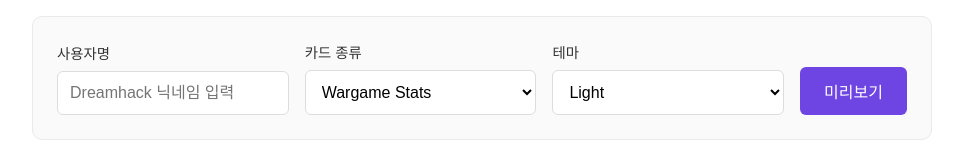
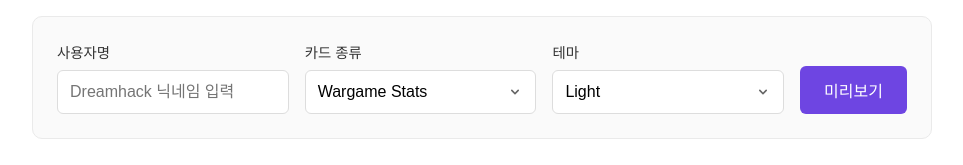
Before and after one commit to with-developer/dreamhack-readme-stats, a Next.js app: page / in a window 1280 px wide. Shown: the part 155-320 px from the top of the page, without its empty margins (158-1121 px from the left). Built offline with nearby package versions, Linux system fonts and the light colour scheme.

Commit message:
feat: 커스텀 드롭다운 UI 적용

```diff
--- a/src/pages/index.tsx
+++ b/src/pages/index.tsx
@@ -1,9 +1,74 @@
-import React, { useState, useEffect } from 'react';
+import React, { useState, useEffect, useRef } from 'react';
 import Head from 'next/head';
 import styles from '../styles/Home.module.css';
 
 type Theme = 'light' | 'dark';
 type CardType = 'stats' | 'most-solved';
+
+interface DropdownOption<T> {
+  value: T;
+  label: string;
+}
+
+interface CustomDropdownProps<T> {
+  options: DropdownOption<T>[];
+  value: T;
+  onChange: (value: T) => void;
+  placeholder?: string;
+}
+
+function CustomDropdown<T extends string>({ options, value, onChange, placeholder }: CustomDropdownProps<T>) {
+  const [isOpen, setIsOpen] = useState(false);
+  const dropdownRef = useRef<HTMLDivElement>(null);
+
+  const selectedOption = options.find(opt => opt.value === value);
+
+  useEffect(() => {
+    const handleClickOutside = (event: MouseEvent) => {
+      if (dropdownRef.current && !dropdownRef.current.contains(event.target as Node)) {
+        setIsOpen(false);
+      }
+    };
+    document.addEventListener('mousedown', handleClickOutside);
+    return () => document.removeEventListener('mousedown', handleClickOutside);
+  }, []);
+
+  return (
+    <div className={styles.dropdown} ref={dropdownRef}>
+      <button
+        type="button"
+        className={`${styles.dropdownTrigger} ${isOpen ? styles.dropdownOpen : ''}`}
+        onClick={() => setIsOpen(!isOpen)}
+      >
+        <span>{selectedOption?.label || placeholder}</span>
+        <svg className={styles.dropdownArrow} viewBox="0 0 20 20" fill="currentColor">
+          <path fillRule="evenodd" d="M5.293 7.293a1 1 0 011.414 0L10 10.586l3.293-3.293a1 1 0 111.414 1.414l-4 4a1 1 0 01-1.414 0l-4-4a1 1 0 010-1.414z" clipRule="evenodd" />
+        </svg>
+      </button>
+      {isOpen && (
+        <ul className={styles.dropdownMenu}>
+          {options.map((option) => (
+            <li
+              key={option.value}
+              className={`${styles.dropdownItem} ${option.value === value ? styles.dropdownItemSelected : ''}`}
+              onClick={() => {
+                onChange(option.value);
+                setIsOpen(false);
+              }}
+            >
+              {option.label}
+              {option.value === value && (
+                <svg className={styles.checkIcon} viewBox="0 0 20 20" fill="currentColor">
+                  <path fillRule="evenodd" d="M16.707 5.293a1 1 0 010 1.414l-8 8a1 1 0 01-1.414 0l-4-4a1 1 0 011.414-1.414L8 12.586l7.293-7.293a1 1 0 011.414 0z" clipRule="evenodd" />
+                </svg>
+              )}
+            </li>
+          ))}
+        </ul>
+      )}
+    </div>
+  );
+}
 
 export default function Home() {
   const [username, setUsername] = useState('');
@@ -11,6 +76,16 @@ export default function Home() {
   const [selectedCard, setSelectedCard] = useState<CardType>('stats');
   const [previewKey, setPreviewKey] = useState(0);
   const [isLoading, setIsLoading] = useState(false);
+
+  const cardOptions: DropdownOption<CardType>[] = [
+    { value: 'stats', label: 'Wargame Stats' },
+    { value: 'most-solved', label: 'Most Solved Categories' },
+  ];
+
+  const themeOptions: DropdownOption<Theme>[] = [
+    { value: 'light', label: 'Light' },
+    { value: 'dark', label: 'Dark' },
+  ];
 
   const baseUrl = 'https://dreamhack-readme-stats.vercel.app';
 
@@ -95,29 +170,21 @@ export default function Home() {
             </div>
 
             <div className={styles.inputGroup}>
-              <label htmlFor="cardType">카드 종류</label>
-              <select
-                id="cardType"
+              <label>카드 종류</label>
+              <CustomDropdown
+                options={cardOptions}
                 value={selectedCard}
-                onChange={(e) => setSelectedCard(e.target.value as CardType)}
-                className={styles.selectInput}
-              >
-                <option value="stats">Wargame Stats</option>
-                <option value="most-solved">Most Solved Categories</option>
-              </select>
+                onChange={setSelectedCard}
+              />
             </div>
 
             <div className={styles.inputGroup}>
-              <label htmlFor="theme">테마</label>
-              <select
-                id="theme"
+              <label>테마</label>
+              <CustomDropdown
+                options={themeOptions}
                 value={selectedTheme}
-                onChange={(e) => setSelectedTheme(e.target.value as Theme)}
-                className={styles.selectInput}
-              >
-                <option value="light">Light</option>
-                <option value="dark">Dark</option>
-              </select>
+                onChange={setSelectedTheme}
+              />
             </div>
 
             <button
--- a/src/styles/Home.module.css
+++ b/src/styles/Home.module.css
@@ -252,19 +252,102 @@
     border-color: #6e45e2;
 }
 
-.selectInput {
+/* Custom Dropdown */
+.dropdown {
+    position: relative;
+    width: 100%;
+}
+
+.dropdownTrigger {
+    width: 100%;
     padding: 0.75rem;
     border: 1px solid #ddd;
     border-radius: 6px;
     font-size: 1rem;
     background: white;
     cursor: pointer;
-    transition: border-color 0.2s ease;
+    transition: border-color 0.2s ease, box-shadow 0.2s ease;
+    display: flex;
+    justify-content: space-between;
+    align-items: center;
+    text-align: left;
 }
 
-.selectInput:focus {
-    outline: none;
+.dropdownTrigger:hover {
+    border-color: #bbb;
+}
+
+.dropdownTrigger.dropdownOpen {
     border-color: #6e45e2;
+    box-shadow: 0 0 0 3px rgba(110, 69, 226, 0.1);
+}
+
+.dropdownArrow {
+    width: 16px;
+    height: 16px;
+    color: #666;
+    transition: transform 0.2s ease;
+}
+
+.dropdownOpen .dropdownArrow {
+    transform: rotate(180deg);
+}
+
+.dropdownMenu {
+    position: absolute;
+    top: calc(100% + 4px);
+    left: 0;
+    right: 0;
+    background: white;
+    border: 1px solid #ddd;
+    border-radius: 6px;
+    box-shadow: 0 4px 12px rgba(0, 0, 0, 0.1);
+    list-style: none;
+    padding: 4px;
+    margin: 0;
+    z-index: 100;
+    animation: dropdownFadeIn 0.15s ease;
+}
+
+@keyframes dropdownFadeIn {
+    from {
+        opacity: 0;
+        transform: translateY(-4px);
+    }
+    to {
+        opacity: 1;
+        transform: translateY(0);
+    }
+}
+
+.dropdownItem {
+    padding: 0.65rem 0.75rem;
+    cursor: pointer;
+    border-radius: 4px;
+    transition: background-color 0.15s ease;
+    display: flex;
+    justify-content: space-between;
+    align-items: center;
+}
+
+.dropdownItem:hover {
+    background: #f5f5f5;
+}
+
+.dropdownItemSelected {
+    background: #f0ebff;
+    color: #6e45e2;
+    font-weight: 500;
+}
+
+.dropdownItemSelected:hover {
+    background: #e8e0ff;
+}
+
+.checkIcon {
+    width: 16px;
+    height: 16px;
+    color: #6e45e2;
 }
 
 .previewButton {
```
